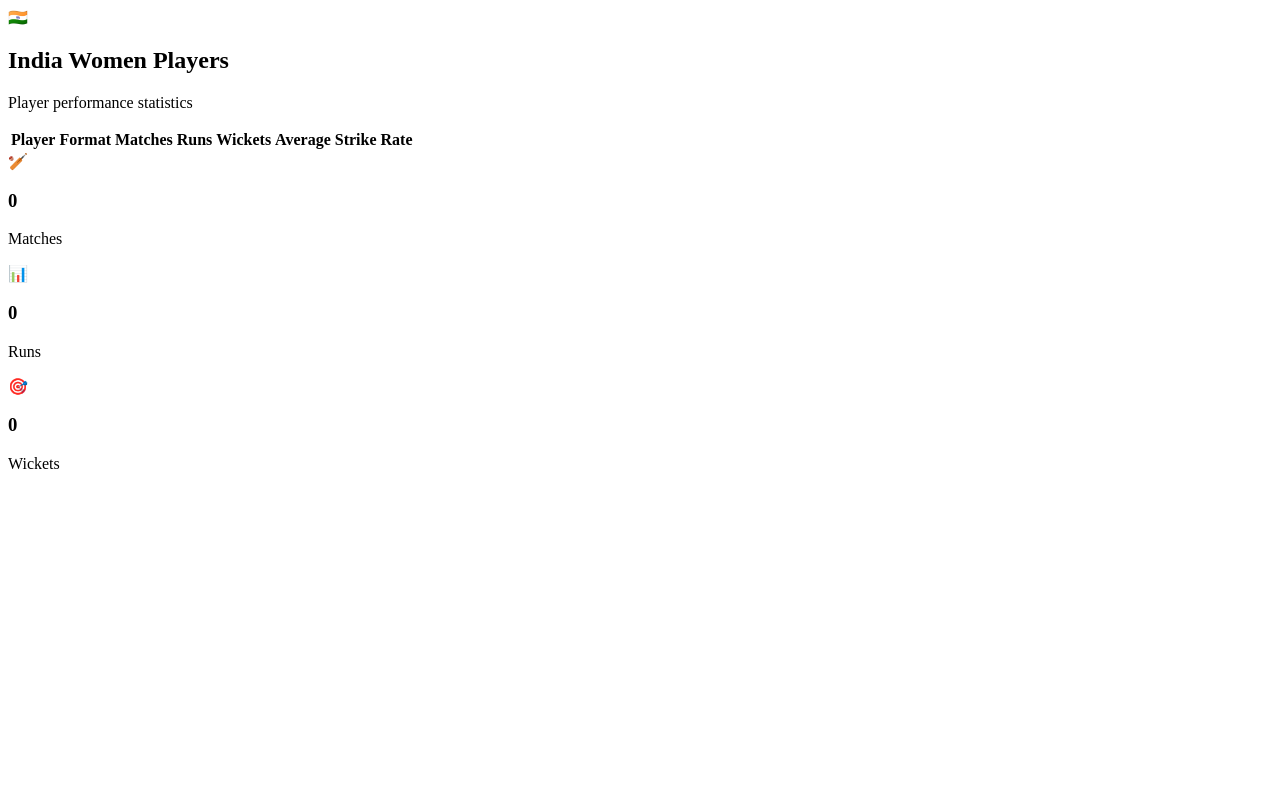
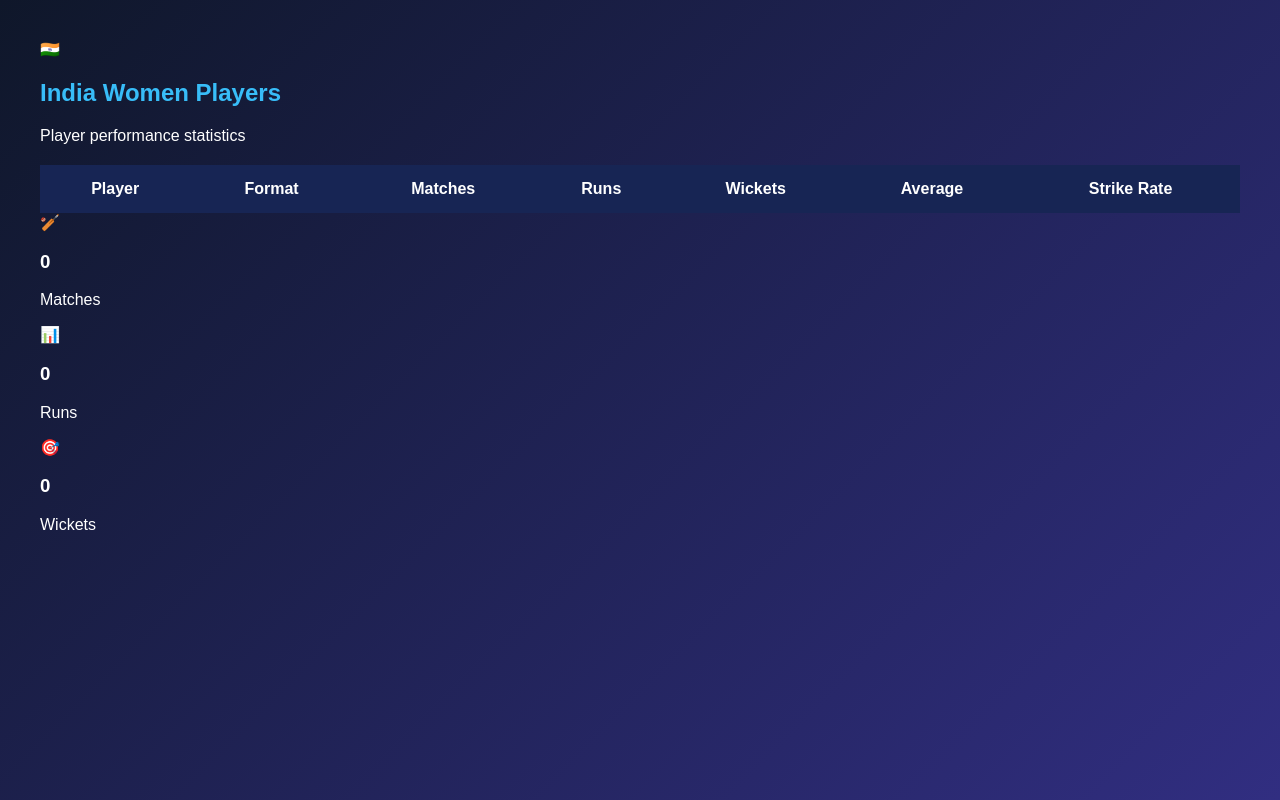
Before and after one commit to anju2002-eng/women-cricket-data-analysis, a website: page index.html in a window 1280 px wide. Drawn offline with Linux system fonts and the light colour scheme.

Commit message:
Update website design

```diff
--- a/css/style.css
+++ b/css/style.css
@@ -1,60 +1,36 @@
-.player-table {
+body {
+    background: linear-gradient(135deg, #0f172a, #312e81);
+    color: white;
+    font-family: Arial, sans-serif;
+    margin: 0;
+    padding: 40px;
+}
+
+h1 {
+    color: #ffffff;
+    font-size: 40px;
+}
+
+h2 {
+    color: #38bdf8;
+}
+
+table {
     width: 100%;
     border-collapse: collapse;
     margin-top: 20px;
+    background: white;
+    color: #111827;
 }
 
-.player-table th,
-.player-table td {
-    padding: 14px;
+th {
+    background: #172554;
+    color: white;
+    padding: 15px;
+}
+
+td {
+    padding: 12px;
     text-align: center;
     border-bottom: 1px solid #ddd;
 }
-
-.player-table th {
-    background: #172554;
-    color: white;
-}
-
-.player-table tr:hover {
-    background: #f1f5f9;
-}
-
-.statistics-section {
-    display: grid;
-    grid-template-columns: repeat(3, 1fr);
-    gap: 20px;
-    margin: 40px 0;
-}
-
-.stat-card {
-    padding: 25px;
-    text-align: center;
-    border-radius: 15px;
-    background: white;
-    box-shadow: 0 8px 25px rgba(0, 0, 0, 0.08);
-}
-
-.stat-icon {
-    font-size: 35px;
-}
-
-.stat-card h3 {
-    font-size: 32px;
-    margin: 10px 0;
-}
-
-@media (max-width: 768px) {
-
-    .statistics-section {
-        grid-template-columns: 1fr;
-    }
-
-    .table-container {
-        overflow-x: auto;
-    }
-
-    .player-table {
-        min-width: 800px;
-    }
-}
--- a/index.html
+++ b/index.html
@@ -1,4 +1,5 @@
 <section id="players" class="players-section">
+    <link rel="stylesheet" href="css/style.css">
 
     <div class="section-title">
         <span>🇮🇳</span>
```
